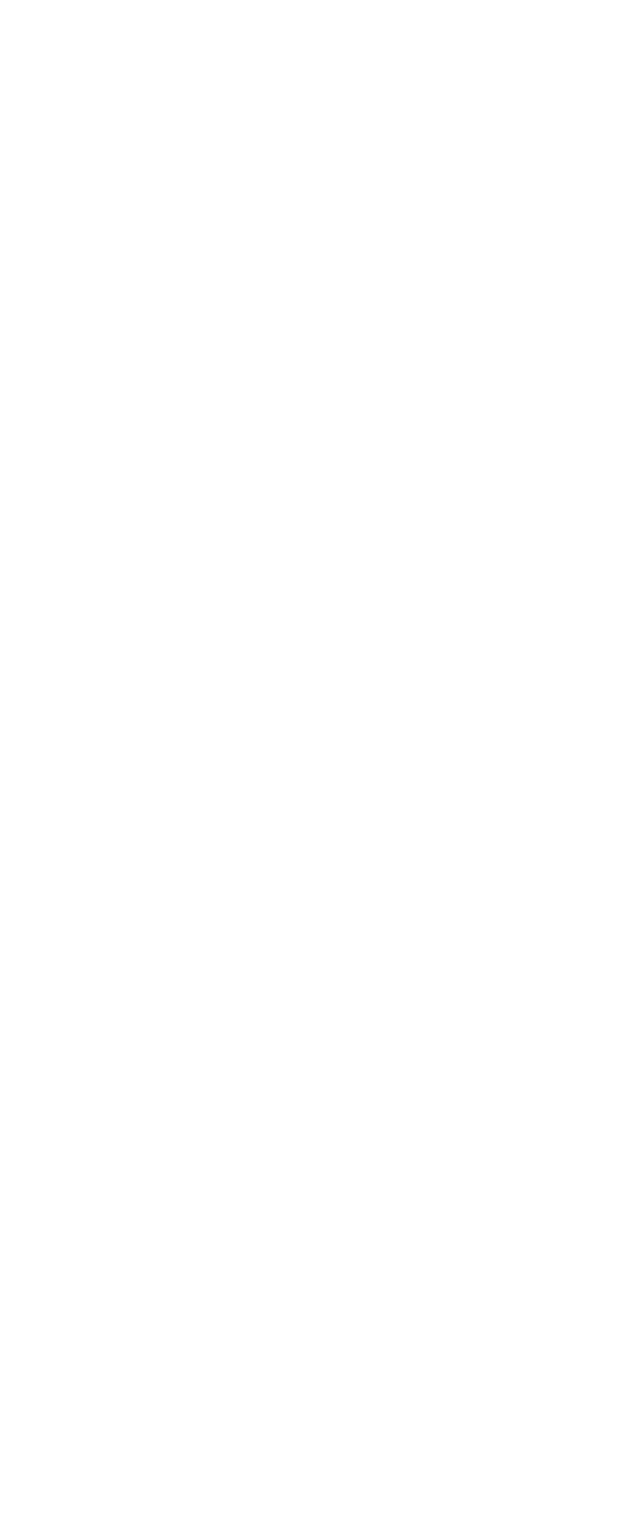
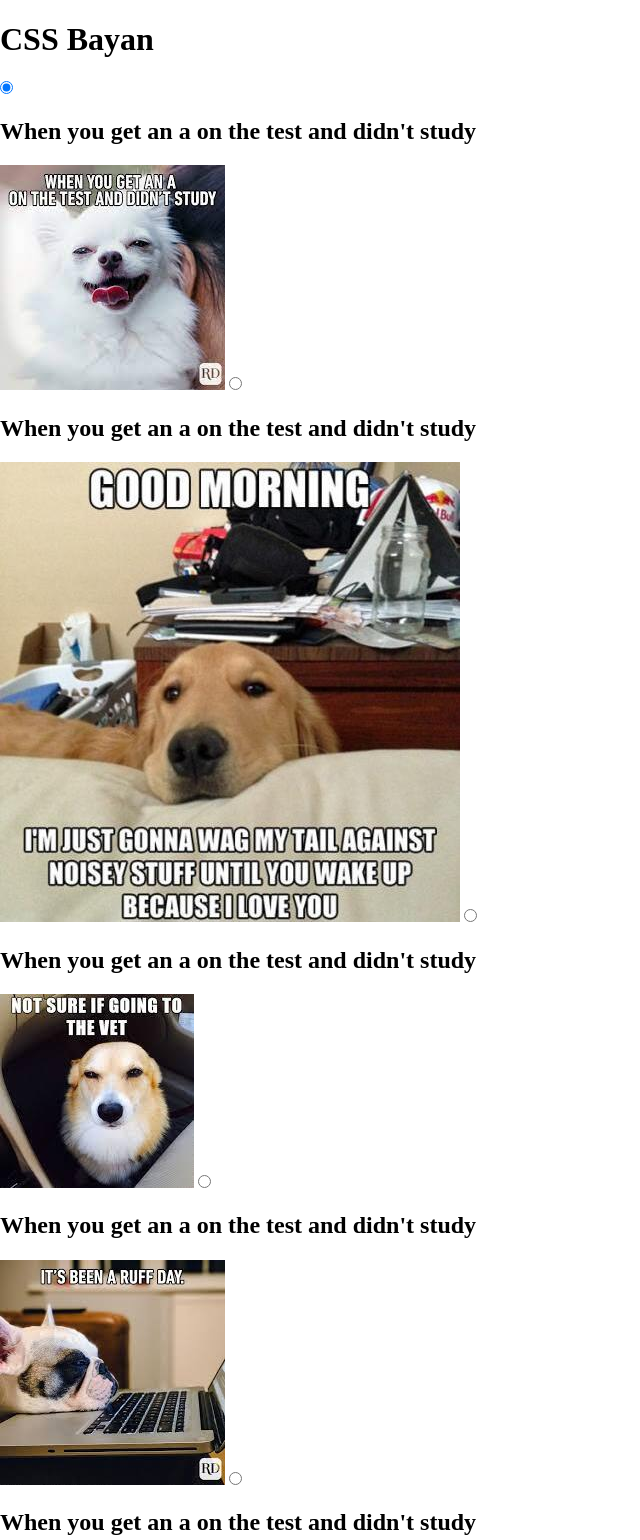
Before and after one commit to IudinAleks/cssBayan, a plain HTML site: page index.html in a window 1280 px wide. Shown: the top 1540 px of the page, without its empty margins (0-640 px from the left). Before the commit the page ends 800 px from the top, so only its background shows below. Drawn offline with Linux system fonts and the light colour scheme.

Commit message:
feat: add basic page layout Fri, Mar 10, 2023 15:12:58)

```diff
--- a/index.html
+++ b/index.html
@@ -7,8 +7,54 @@
     <link rel="stylesheet" href="style.css">
 </head>
 <body>
-<header></header>
-<main></main>
-<footer></footer>
+<main>
+    <section>
+        <div class="container">
+            <div class="wrapper">
+                <h1>CSS Bayan</h1>
+                <label for="meme1">
+                    <input type="radio" name="meme" id="meme1" checked>
+                    <div class="wrap">
+                        <h2>When you get an a on the test and didn't study</h2>
+                        <span class="icon"></span>
+                    </div>
+                    <img src="img/memes/1.jpg" alt="When you get an a on the test and didn't study">
+                </label>
+                <label for="meme2">
+                    <input type="radio" name="meme" id="meme2">
+                    <div class="wrap">
+                        <h2>When you get an a on the test and didn't study</h2>
+                        <span class="icon"></span>
+                    </div>
+                    <img src="img/memes/2.jpg" alt="When you get an a on the test and didn't study">
+                </label>
+                <label for="meme3">
+                    <input type="radio" name="meme" id="meme3">
+                    <div class="wrap">
+                        <h2>When you get an a on the test and didn't study</h2>
+                        <span class="icon"></span>
+                    </div>
+                    <img src="img/memes/3.jpg" alt="When you get an a on the test and didn't study">
+                </label>
+                <label for="meme4">
+                    <input type="radio" name="meme" id="meme4">
+                    <div class="wrap">
+                        <h2>When you get an a on the test and didn't study</h2>
+                        <span class="icon"></span>
+                    </div>
+                    <img src="img/memes/4.jpg" alt="When you get an a on the test and didn't study">
+                </label>
+                <label for="meme5">
+                    <input type="radio" name="meme" id="meme5">
+                    <div class="wrap">
+                        <h2>When you get an a on the test and didn't study</h2>
+                        <span class="icon"></span>
+                    </div>
+                    <img src="img/memes/5.jpg" alt="When you get an a on the test and didn't study">
+                </label>
+            </div>
+        </div>
+    </section>
+</main>
 </body>
 </html>
```
